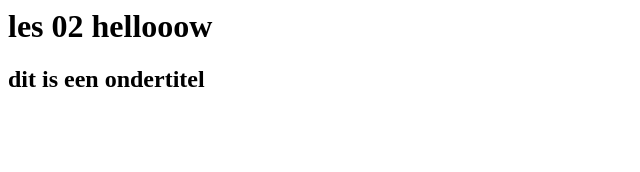
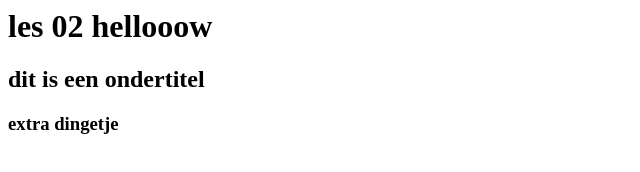
Before and after one commit to Valkyrie4/Les-2, a plain HTML site: page index.html in a window 1280 px wide. Shown: the whole page, without its empty margins (0-640 px from the left). Drawn offline with Linux system fonts and the light colour scheme.

Commit message:
iets aangepast

```diff
--- a/index.html
+++ b/index.html
@@ -1,2 +1,3 @@
 <h1>les 02 hellooow </h1>
 <h2>dit is een ondertitel</h2>
+<h3>extra dingetje</h3>
```
Also changed, not shown: valkyrie.jpg (added).
